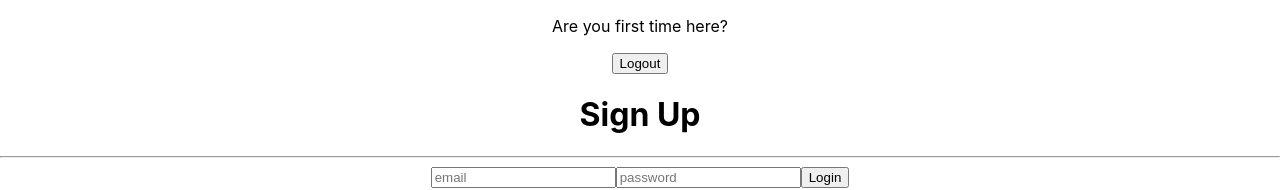
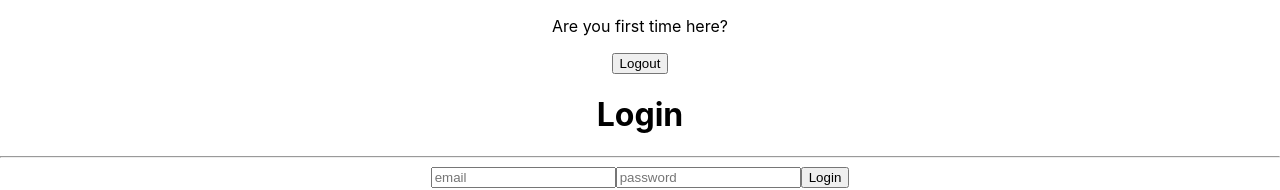
Before and after one commit to nik-selecto/shool_todos-front, a React (Create React App) app: page /login in a window 1280 px wide. Shown: the top 190 px of the page. Built offline with nearby package versions, Linux system fonts and the light colour scheme.

Commit message:
login instead of sign-up

```diff
--- a/src/components/Login.tsx
+++ b/src/components/Login.tsx
@@ -30,7 +30,7 @@ export function Login({ setLastReq, setLastRes, setUser, setLogs }: CommonData)
         })();
     }, [sendReq])
     return <div>
-        <h1>Sign Up</h1>
+        <h1>Login</h1>
         <hr />
         <form onSubmit={(event: any) => {
             event.preventDefault();
```
Also changed, not shown: 1 other file (tests, documents, lock files or other folders).
